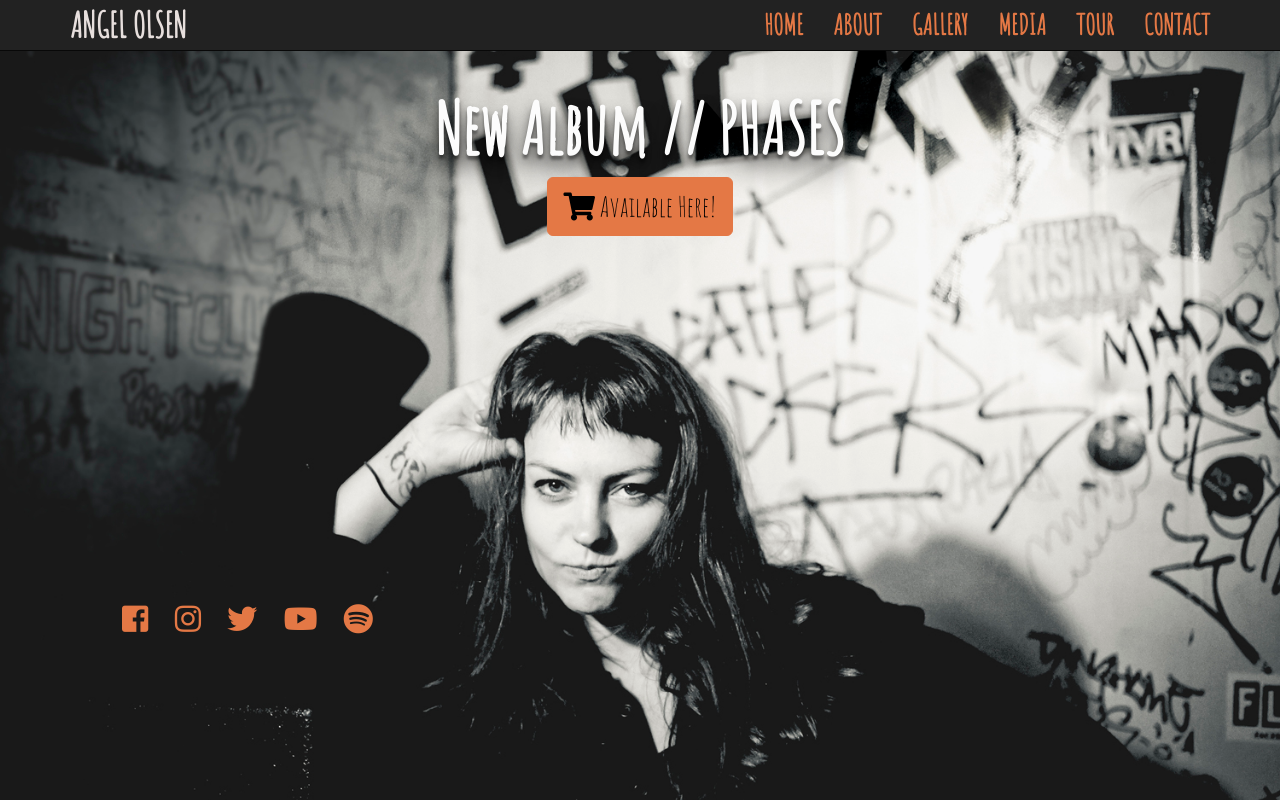
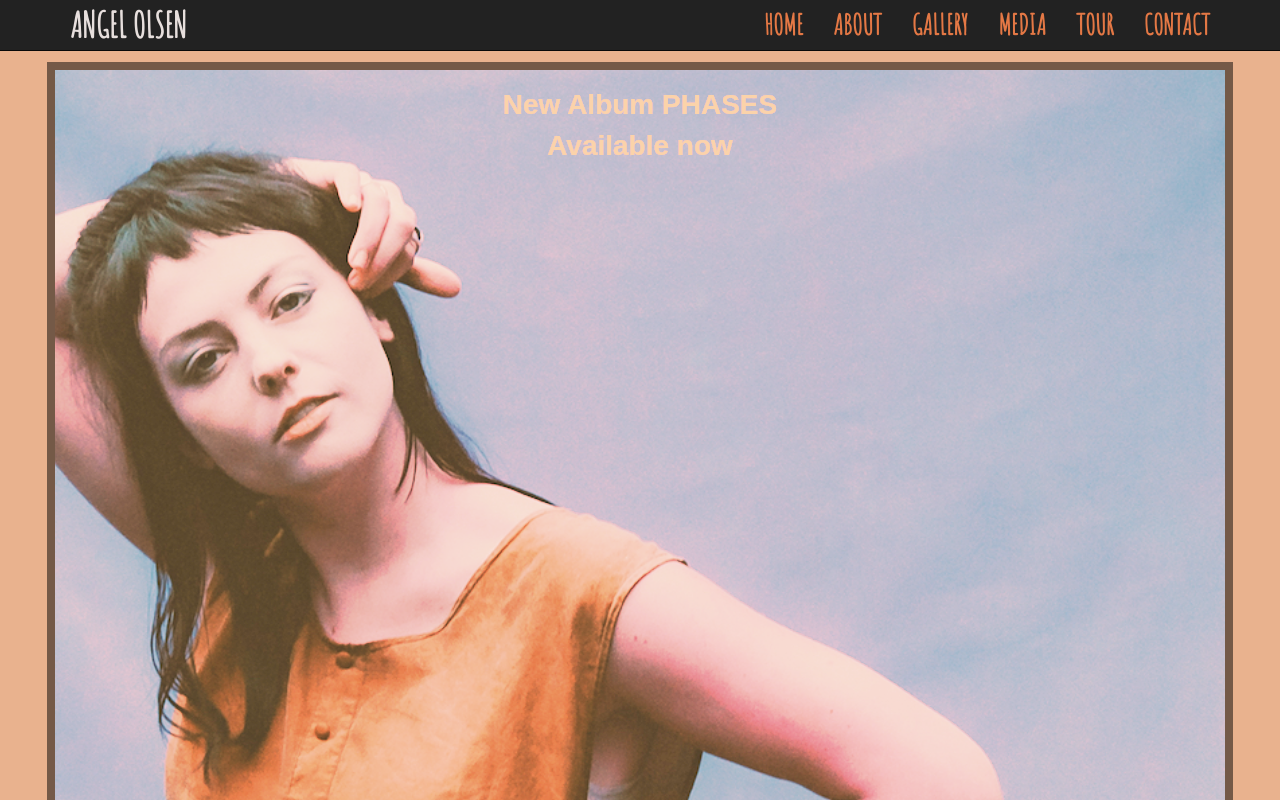
Before and after one commit to petrakovaru/milestone1, a plain HTML site: page index.html in a window 1280 px wide. Shown: the top 800 px of the page. Drawn offline with nearby package versions, Linux system fonts and the light colour scheme.

Commit message:
front page and other adjustments

```diff
--- a/index.html
+++ b/index.html
@@ -7,6 +7,8 @@
     <link rel="stylesheet" href="https://maxcdn.bootstrapcdn.com/bootstrap/3.3.7/css/bootstrap.min.css" integrity="sha384-BVYiiSIFeK1dGmJRAkycuHAHRg32OmUcww7on3RYdg4Va+PmSTsz/K68vbdEjh4u" crossorigin="anonymous">
     <link rel="stylesheet" href="https://use.fontawesome.com/releases/v5.5.0/css/all.css" integrity="sha384-B4dIYHKNBt8Bc12p+WXckhzcICo0wtJAoU8YZTY5qE0Id1GSseTk6S+L3BlXeVIU" crossorigin="anonymous">
     <link href="https://fonts.googleapis.com/css?family=Amatic+SC" rel="stylesheet">
+
+
     <!-- ------my CSS file--------- -->
     <link rel="stylesheet" type="text/css" href="style.css">
     <title>// ANGEL OLSEN //</title>
@@ -41,34 +43,31 @@
 
                <div class="container">
                 <div class="row">
-                  <div class="col-lg-12">
-                    <div class="content">
-                      <h2 class="headertwo">New Album // PHASES</h2>
 
-                      <a href="https://angelolsen.lnk.to/phases" target="_blank"><button class="btn btn-default btn-lg"><i class="fas fa-shopping-cart"></i> Available Here!</button></a>
+                    <div class="col-md-12 front-picture">
+                      <h3 class="front-header">New Album PHASES</h3>
+
+                    <a href="https://angelolsen.lnk.to/phases" target="_blank"><h4 class="front-header2">Available now</h4></a>
                     </div>
-                  </div>
+
+
+
+
                 </div>
               </div>
+              <footer class="otherfooter">
 
-              <div class="container">
-                <div class="row">
-                <div class="col-md-4 main-social">
-              <footer>
-                <ul>
+                  <ul class="list">
                     <li><a href="https://www.facebook.com/angelolsenmusic/" target="_blank"><i class="fab fa-facebook-square"></i></a></li>
                     <li><a href="https://www.instagram.com/angelolsenmusic/?hl=en" target="_blank"><i class="fab fa-instagram"></i></a></li>
                     <li><a href="https://twitter.com/angelolsen?lang=en" target="_blank"><i class="fab fa-twitter"></i></a></li>
                     <li><a href="https://www.youtube.com/channel/UC9p8x80IJBj251fDyGENdgA" target="_blank"><i class="fab fa-youtube"></i></a></li>
                     <li><a href="https://open.spotify.com/artist/6mKqFxGMS5TGDZI3XkT5Rt" target="_blank"><i class="fab fa-spotify"></i></a></li>
+                  </ul>
+                  <p class="copyright">&copy; 2018 Petra Kovaru (educational purpose only)<br>
+                  </p>
+                </footer>
 
-                </ul>
-                </footer>
-          </div>
-           <div class="col-md-4"></div>
-           <div class="col-md-4"></div>
-           </div>
-          </div>
     <script type="text/javascript" src="https://code.jquery.com/jquery-2.1.4.js"></script>
     <script type="text/javascript" src="https://maxcdn.bootstrapcdn.com/bootstrap/3.3.5/js/bootstrap.min.js"></script>
 </body>
--- a/style.css
+++ b/style.css
@@ -47,61 +47,80 @@
 
 
 
+
+
 }
 
 
  /* -------------album out---------- */
- h2 {
-	font-weight: 600;
-    font-size: 5em;
-    color: #fcfcfc;
-    text-shadow: 0px 4px 3px rgba(0,0,0,0.4),
-                 0px 8px 13px rgba(0,0,0,0.5),
-                 0px 18px 23px rgba(0,0,0,0.5);
-}
- .content{
 
+ }
+
+   .front-text {
+       background-color: white;
+       border: 2px solid orange;
+   }
+
+   .front-picture {
+       background: url("images/another.jpeg");
+       background-position: center;
+       background-size: cover;
+       min-height: 1100px;
+       outline: 0.666vw solid rgba(0,0,0,0.5);
+       mix-blend-mode: hard-light;
+       color: white;
+
+   }
+
+   .front-header {
+    color: rgb(236, 182, 159);
+    font-family: 'Niramit', sans-serif;
+    font-size: 2em;
+    font-weight: 600;
     text-align: center;
+    padding: 0px;
+
+   }
+
+   .front-header2 {
+    color: rgb(236, 182, 159);
+    font-family: 'Niramit', sans-serif;
+    font-size: 2em;
+    font-weight: 600;
+    text-align: center;
+    padding: 0px;
 
 
-    }
+   }
+
+   a:hover {
+       text-decoration: none;
+   }
+
+   a:active { text-decoration: none;
+
+   }
 
 
-    .btn-default {
-        background-color: rgb(228, 120, 69);
-        border-color: rgb(228, 120, 69);
-        font-size: 2em;
-        font-weight: 500;
-        color: black;
-    }
+   .front-header2:hover {
+       color: rgb(238, 223, 223);
+       text-decoration: none;
+       cursor: pointer;
 
-    .btn-default:hover {
-        background-color: black;
-        color: rgb(228, 120, 69);
-        border-color: black;
-        font-size: 2em;
-        font-weight: 600;
-    }
 
-   .btn-default
-   {
-    transition: all .4s ease-in;
-    -webkit-transition: all .4s ease-in;
-    -moz-transition: all .4s ease-in;
-    -o-transition: all .4s ease-in;
-  }
+       transition: all .4s ease-in;
+       -webkit-transition: all .4s ease-in;
+       -moz-transition: all .4s ease-in;
+       -o-transition: all .4s ease-in;
+   }
+
 
 /* ----------------body--------------- */
 
-#index-front {
-    background: url("images/olsenhome.jpg");
-    background-size: cover;
-    background-position: center;
 
-}
 
-#tour-front,  #contact-front, #gallery-front, #about-front{
-    background-color: rgb(235, 190, 170);
+#index-front, #tour-front,  #contact-front, #gallery-front, #about-front{
+    background-color: rgb(233, 178, 142);
     background-size: cover;
     background-position: center;
     margin: 0px;
@@ -121,12 +140,15 @@ html {
 
 }
 
-body { padding-top: 70px;
 
+h3 {
+    text-align: center;
+    padding-top: 15px;
+    font-size: 25px;
+
+    color: rgb(61, 58, 58);
 
 }
-
-
 blockquote {
     color:  #e7dfdd;
     background-color: black;
@@ -135,18 +157,6 @@ blockquote {
 
 
 }
-
-
-
-/* ---------------footer main page------------ */
-
-footer {
-    background: transparent;
-    height: 10px;
-    padding-top: 360px;
-
-
-  }
 
 
 
@@ -178,7 +188,6 @@ footer ul li {
     padding: 2px;
 }
 
-/* -----------------footer for other pages (adjustment to original)------------ */
 
 .otherfooter {
     background-color: black;
@@ -264,12 +273,6 @@ legend {
 
 }
 
-h3 {
-    text-align: center;
-    padding-top: 15px;
-    font-size: 30px;
-    color: rgb(61, 58, 58);
-
 
 }
 
@@ -325,15 +328,10 @@ blockquote {
     font-size: 11px;
 }
 
-.about-header {
-    font-size: 25px;
-    color: rgb(228, 120, 69);
-    text-shadow: 0px 4px 3px rgba(0,0,0,0.1),
-    0px 8px 13px rgba(0,0,0,0.2),
-    0px 18px 23px rgba(0,0,0,0.2);
-}
+
 
 hr {
     margin-left: 25%;
     margin-right: 25%;
+
 }
```
Also changed, not shown: about.html (+4 -4 lines), images/Angel20.jpg (added), images/another.jpeg (added), images/cover.jpeg (added), images/cover.jpg (added), images/desktop.jpg (added), 1 other file.
